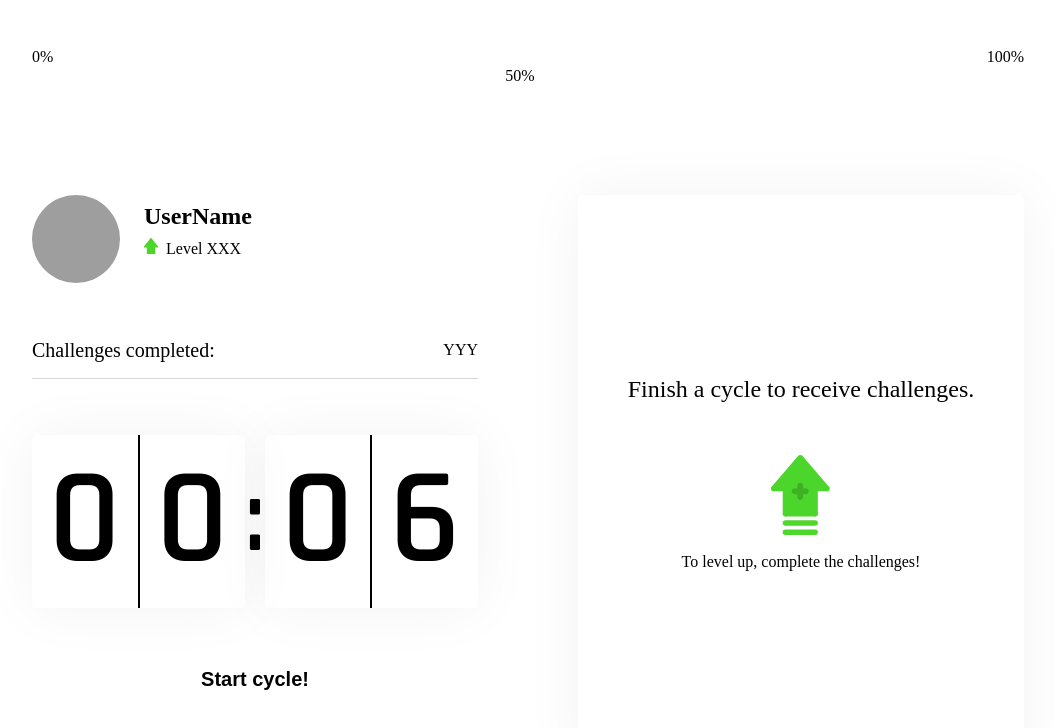
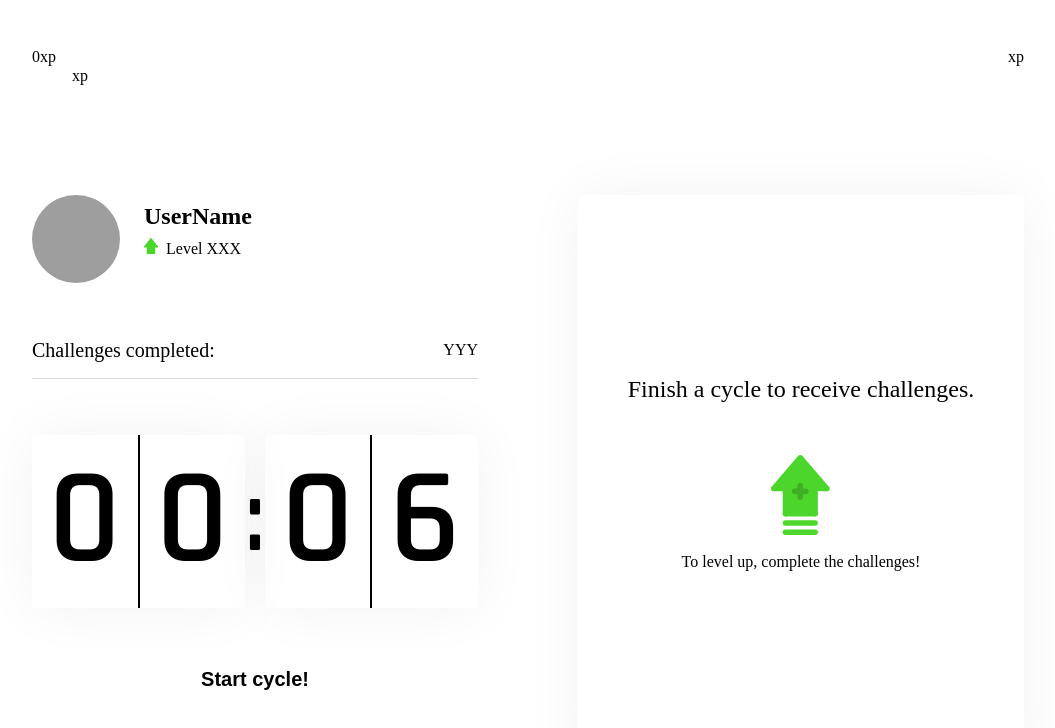
Before and after one commit to KenjiNishi/fe-nextjs-pomodoro-timer, a Next.js app: page / in a window 1280 px wide. Shown: the top 728 px of the page, without its empty margins (112-1167 px from the left). Built offline with nearby package versions, Linux system fonts and the light colour scheme; grey boxes are pictures that could not be loaded.

Commit message:
using context on all components

```diff
--- a/src/components/ChallengeBox.tsx
+++ b/src/components/ChallengeBox.tsx
@@ -4,7 +4,7 @@
 
 export function ChallengeBox(){
 
-    const {activeChallenge} = useContext(ChallengesContext);
+    const {activeChallenge, resetChallenge} = useContext(ChallengesContext);
 
     return(
         <div className={styles.challengeBoxContainer}>
@@ -20,6 +20,7 @@
                         <button
                             type="button"
                             className={styles.challengeFailedButton}
+                            onClick={resetChallenge}
                         >
                             Failed
                         </button>
--- a/src/components/ExperienceBar.tsx
+++ b/src/components/ExperienceBar.tsx
@@ -1,17 +1,23 @@
 import styles from '../styles/components/ExperienceBar.module.css'
 
+import {useContext} from 'react';
+import {ChallengesContext} from '../contexts/ChallengesContext'
+
 export function ExperienceBar(){
+
+    const {currentExperience, experienceToNextLevel} = useContext(ChallengesContext);
+    const percentToNextLevel = Math.round((currentExperience * 100)/experienceToNextLevel);
     return(
         <div className={styles.experienceBar}>
-            <span>0%</span>
+            <span>0xp</span>
             <div>
-                <div style={{width: '50%'}}/>
+                <div style={{width: `${percentToNextLevel}%`}}/>
 
-                <span className={styles.currentExperience} style={{left:'50%'}}>
-                    50%
+                <span className={styles.currentExperience} style={{left:`${percentToNextLevel}%`}}>
+                    {currentExperience}xp
                 </span>
             </div>
-            <span>100%</span>
+            <span>{experienceToNextLevel}xp</span>
         </div>
     )
 }
--- a/src/contexts/ChallengesContext.tsx
+++ b/src/contexts/ChallengesContext.tsx
@@ -11,8 +11,10 @@
     currentExperience: number;
     challengesCompleted: number;
     activeChallenge : challengeInterface;
+    experienceToNextLevel: number;
     levelUp: ()=> void;
     startNewChallenge: ()=> void;
+    resetChallenge: ()=> void;
 }
 interface ChallengesProviderProps{
     children: ReactNode;
@@ -22,10 +24,12 @@
 
 export function ChallengesProvider({children} : ChallengesProviderProps){
     const [level, setLevel] = useState(1);
-    const [currentExperience, setCurrentExperience] = useState(0);
+    const [currentExperience, setCurrentExperience] = useState(10);
     const [challengesCompleted, setChallengesCompleted] = useState(0);
 
     const [activeChallenge, setActiveChallenge] = useState(null);
+
+    const experienceToNextLevel = Math.pow((level+1)*3,2)
 
     function levelUp(){
         setLevel(level+1)
@@ -35,7 +39,10 @@
         const randomIndex = Math.floor(Math.random() * challenges.length)
         const challenge = challenges[randomIndex]
         setActiveChallenge(challenge);
+    }
 
+    function resetChallenge(){
+        setActiveChallenge(null);
     }
 
     return(
@@ -45,7 +52,9 @@
                 currentExperience,
                 challengesCompleted,
                 activeChallenge,
+                experienceToNextLevel,
                 startNewChallenge,
+                resetChallenge,
                 levelUp
             }
         }>
```
